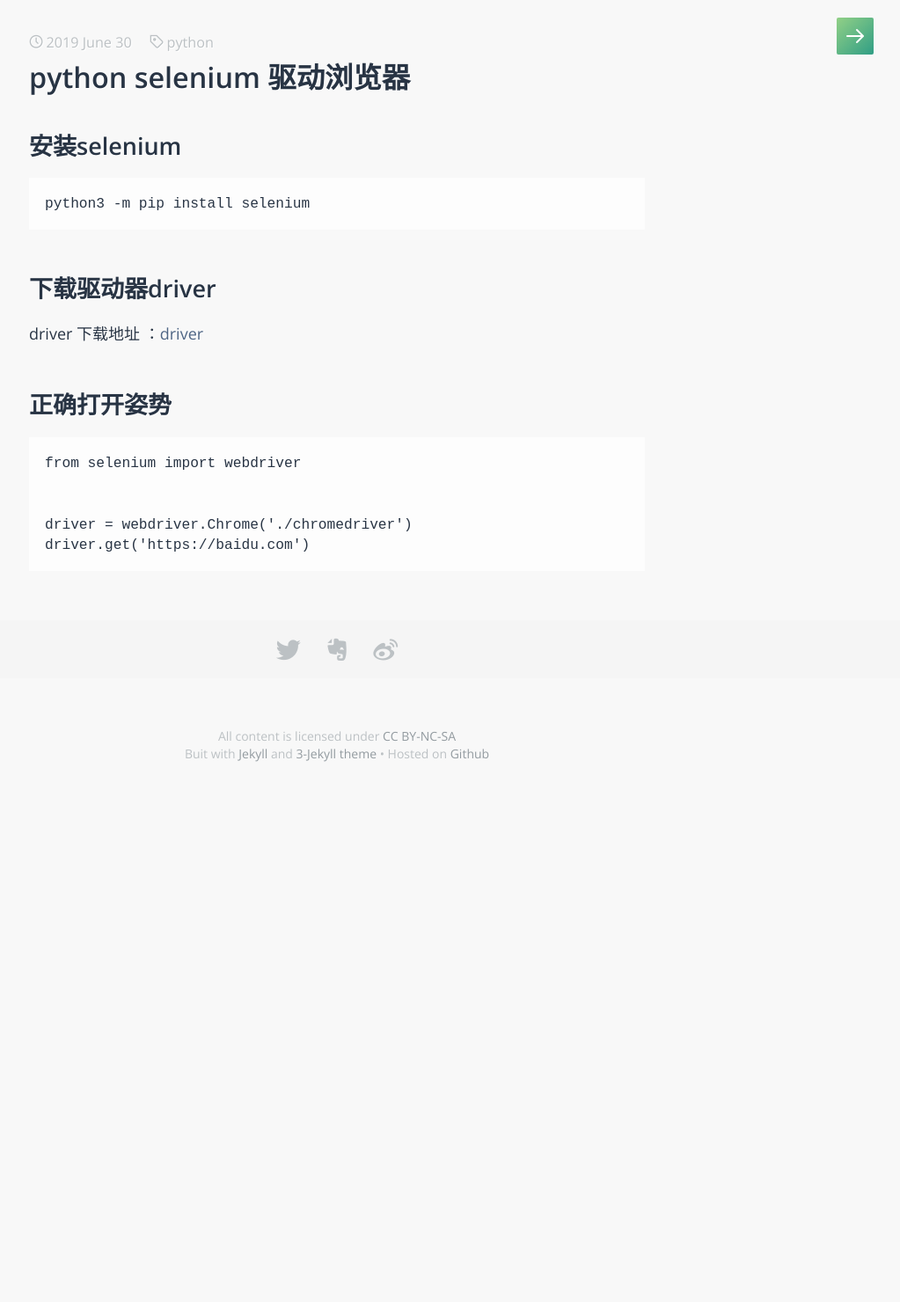
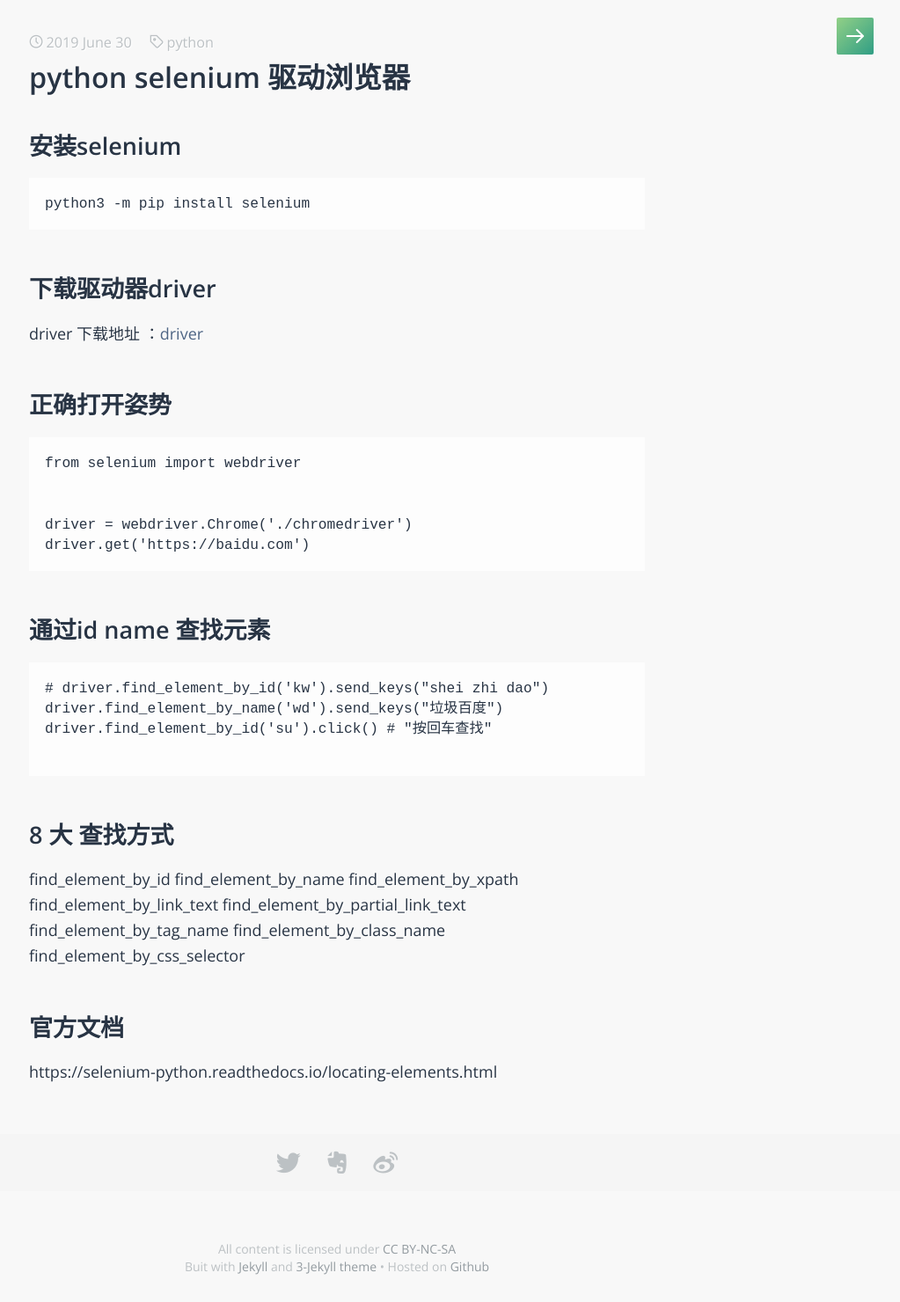
Before and after one commit to Stenson00o/Stenson00o.github.io, a Jekyll site: the page built from _posts/2019-06-30-python-selenium.md, in a window 1280 px wide. Shown: the whole page at 88% size, without its empty margins (257-1280 px from the left). Built offline with Jekyll 4.4.1, drawn with Linux system fonts in a browser that asks for light colours; some web fonts are replaced.

Commit message:
modified:   2019-06-30-python-selenium.md

````diff
--- a/_posts/2019-06-30-python-selenium.md
+++ b/_posts/2019-06-30-python-selenium.md
@@ -21,3 +21,22 @@ from selenium import webdriver
 driver = webdriver.Chrome('./chromedriver')
 driver.get('https://baidu.com')
 ```
+## 通过id name 查找元素
+```
+# driver.find_element_by_id('kw').send_keys("shei zhi dao")
+driver.find_element_by_name('wd').send_keys("垃圾百度")
+driver.find_element_by_id('su').click() # "按回车查找"
+
+```
+## 8 大 查找方式
+find_element_by_id
+find_element_by_name
+find_element_by_xpath
+find_element_by_link_text
+find_element_by_partial_link_text
+find_element_by_tag_name
+find_element_by_class_name
+find_element_by_css_selector
+
+## 官方文档
+https://selenium-python.readthedocs.io/locating-elements.html
````
